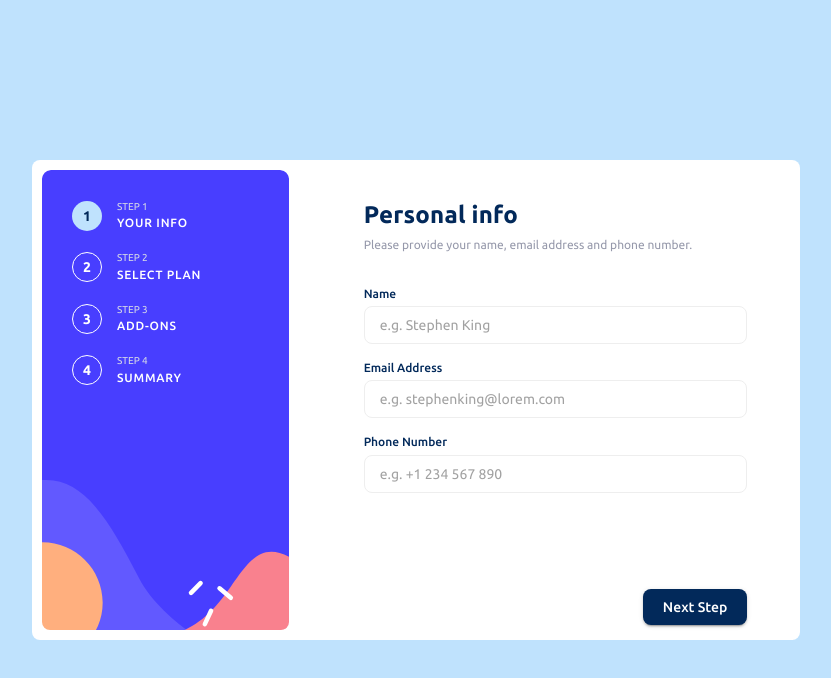
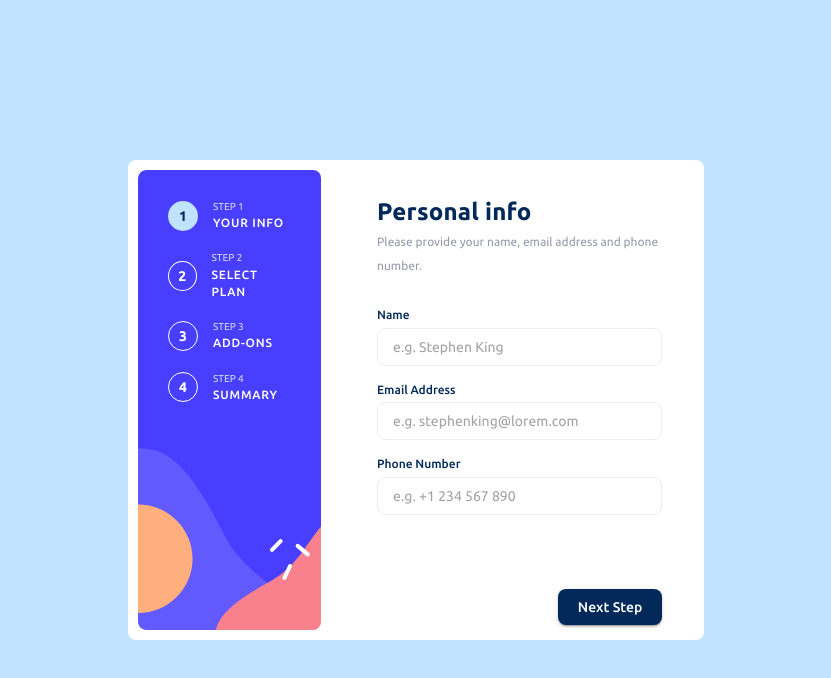
Before and after one commit to naveesh-kumar/multi-step-form, a Next.js app: page / in a window 1280 px wide. Shown: the top 678 px of the page, without its empty margins (224-1055 px from the left). Built offline with nearby package versions, Linux system fonts and the light colour scheme.

Commit message:
style update

```diff
--- a/src/components/Container.js
+++ b/src/components/Container.js
@@ -24,7 +24,7 @@ import { setActiveStep } from "../store/actions";
 const styles = {
   root: {
     width: "60%",
-    height: "60%",
+    height: "65%",
     borderRadius: 8,
     padding: "10px",
     display: "grid",
@@ -41,6 +41,10 @@ const styles = {
       gridTemplateColumns: "1fr",
       gridTemplateRows: "25% 75%",
       gap: 0,
+    },
+    [theme.breakpoints.up(1100)]: {
+      width: "45%",
+      height: "60%",
     },
   },
   main: {
```
